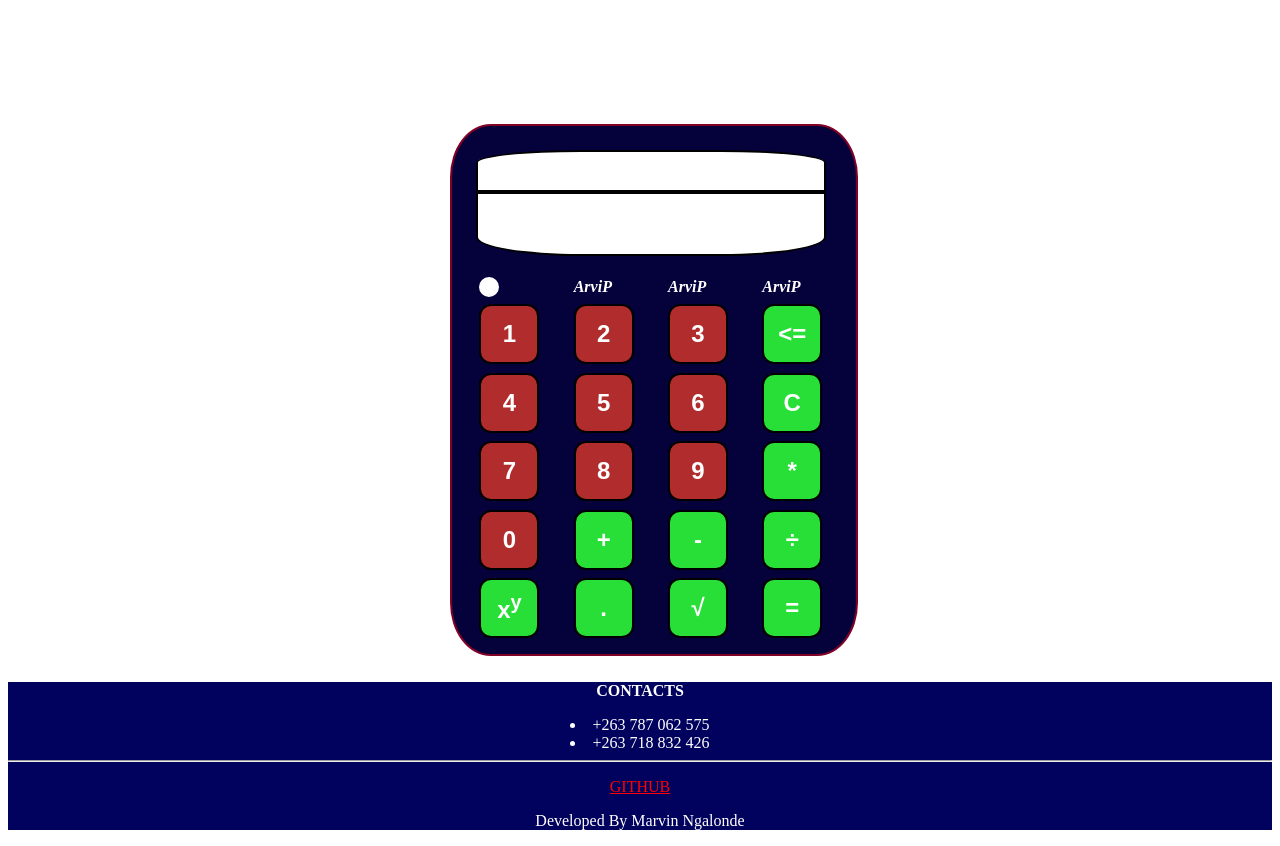
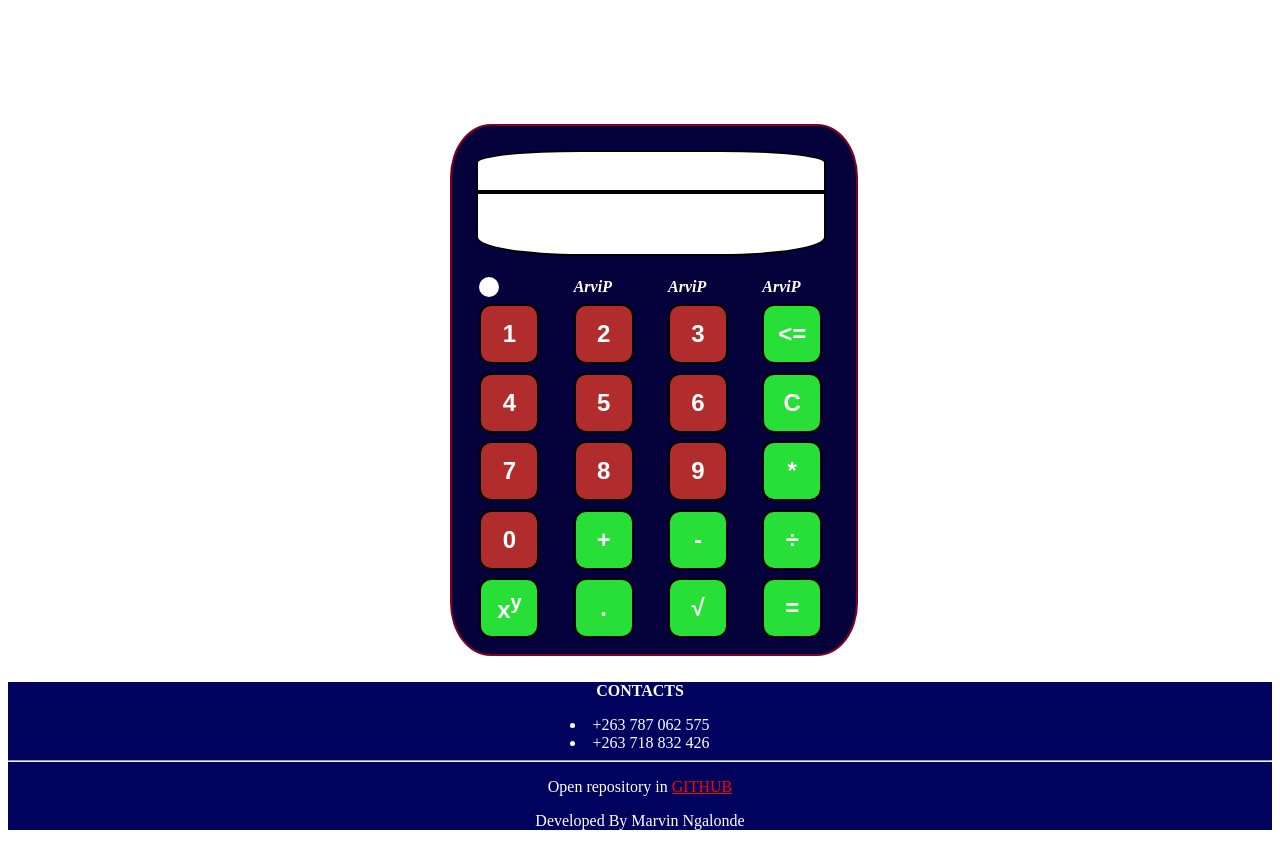
Before and after one commit to Ngalo-bot/beginnerJSCalculator, a plain HTML site: page index.html in a window 1280 px wide. Drawn offline with Linux system fonts and the light colour scheme.

Commit message:
Update index.html

```diff
--- a/index.html
+++ b/index.html
@@ -99,7 +99,7 @@
 
                 <hr height="10px">
 
-               <p><a href="https://ngalo-bot.github.io/beginnerJSCalculator/">GITHUB</a></p>
+               <p>Open repository in <a href="https://github.com/Ngalo-bot/beginnerJSCalculator">GITHUB</a></p>
                <P> Developed By Marvin Ngalonde</P>
             </div>
         </footer>
```
